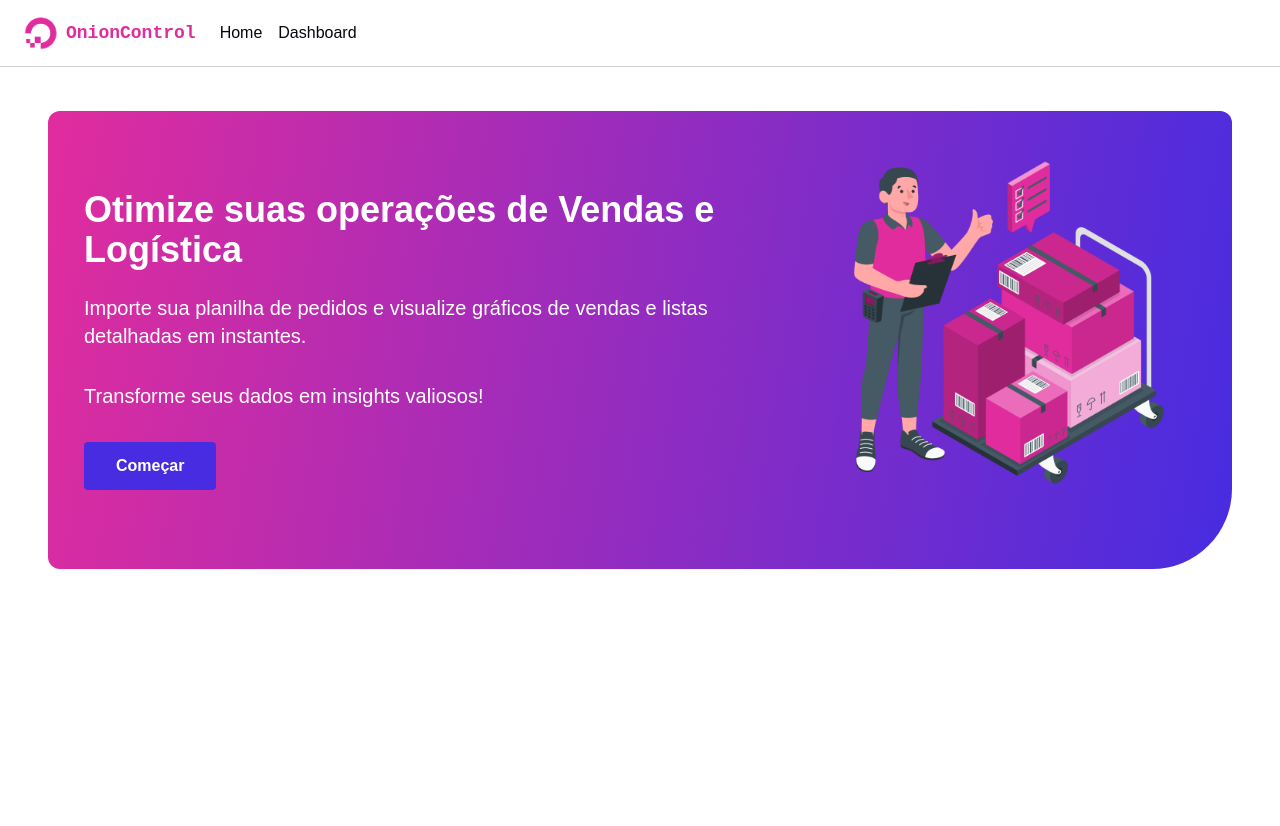
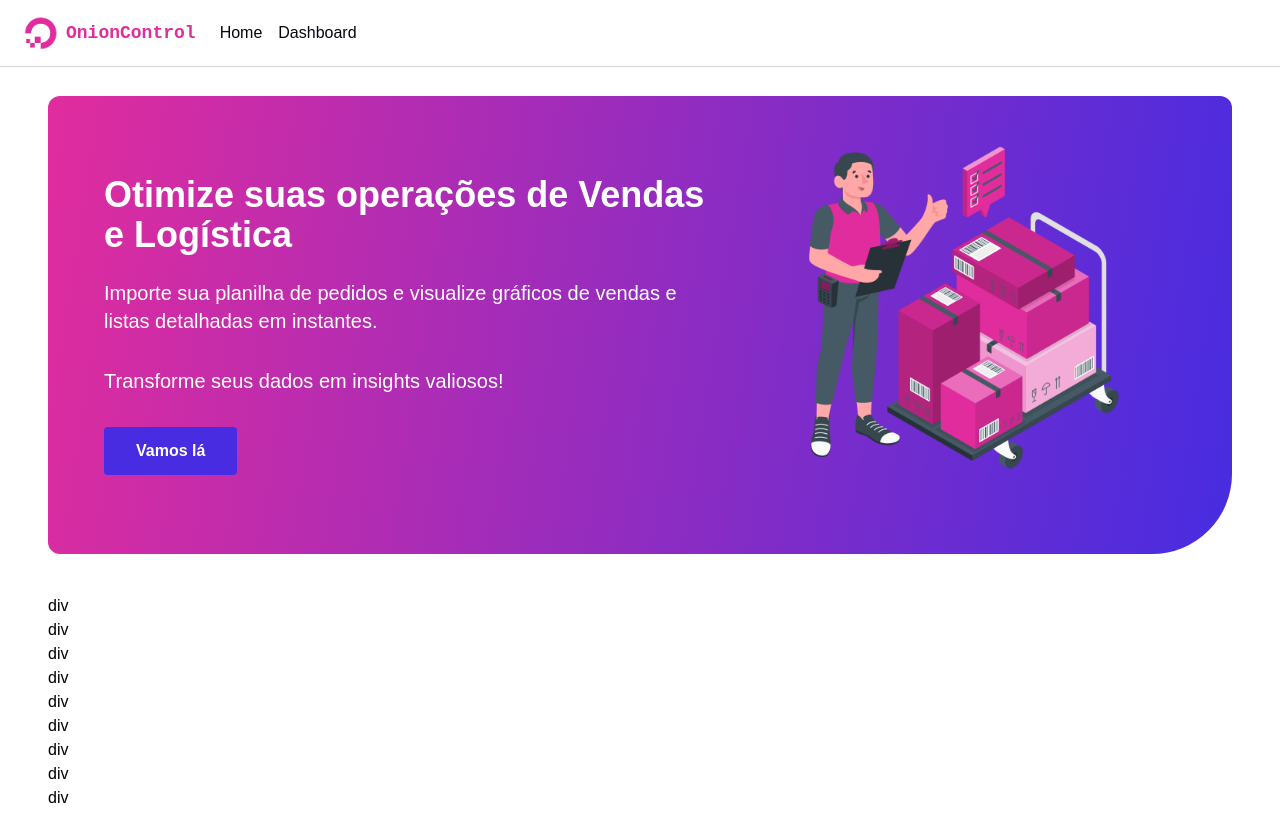
Before and after one commit to naluhfvc/OnionControl, a React (Vite) app in the folder onion-client/: page / in a window 1280 px wide. Before the commit the page ends 800 px from the top, so only its background shows below. Built offline with nearby package versions, Linux system fonts and the light colour scheme.

Commit message:
ajustando classes

```diff
--- a/onion-client/src/components/Banner/Banner.jsx
+++ b/onion-client/src/components/Banner/Banner.jsx
@@ -1,32 +1,35 @@
 import banner from "../../assets/bannerimage.png";
 import { motion } from "framer-motion";
-import { fadeIn } from "../../variants";
+import "./banner.css";
+import { fadeIn } from "../../variants/variants";
 
 const Banner = () => {
     return (
-        <div className="gradientBg rounded-xl rounded-br-[80px] md:p-9 px-4 py-9">
-            <div className="flex flex-col md:flex-row-reverse justify-between items-center gap-10">
+        <div className="gradient-bg banner">
+            <div className="banner-content">
                 <motion.div
                     variants={fadeIn("down", 0.2)}
                     initial="hidden"
                     whileInView={"show"}
                     viewport={{ once: false, amount: 0.7 }}
                 >
-                    <img src={banner} className="lg:h-[386px]" />
+                    <img src={banner} className="banner-image" />
                 </motion.div>
                 <div className="md:w-3/5">
-                    <h2 className="md:text-4xl text-4xl font-bold text-white mb-6 leaning-relaxed">
+                    <h2 className="banner-title">
                         Otimize suas operações de Vendas e Logística
                     </h2>
-                    <p className="text-white text-xl mb-8">
+                    <p className="banner-text">
                         Importe sua planilha de pedidos e visualize gráficos de
                         vendas e listas detalhadas em instantes.
                     </p>
-                    <p className="text-white text-xl mb-8">
+                    <p className="banner-text">
                         Transforme seus dados em insights valiosos!
                     </p>
                     <div>
-                        <button className="btn">Começar</button>
+                        <a href="#import">
+                            <button className="btn">Vamos lá</button>
+                        </a>
                     </div>
                 </div>
             </div>
--- /dev/null
+++ b/onion-client/src/components/Banner/banner.css
@@ -0,0 +1,23 @@
+.gradient-bg {
+    background: linear-gradient(99deg, #E12C9E 0%, #472ce1 100%);
+}
+
+.banner {
+    @apply rounded-xl rounded-br-[80px] md:p-9 xl:px-14 px-4 py-9;
+}
+
+.banner-content {
+    @apply flex flex-col md:flex-row-reverse justify-between items-center gap-10;
+}
+
+.banner-image {
+    @apply lg:h-[386px] xl:mr-10;
+}
+
+.banner-title {
+    @apply md:text-4xl text-4xl font-bold text-white mb-6 leading-relaxed;
+}
+
+.banner-text {
+    @apply text-white text-xl mb-8 text-white text-xl mb-8;
+}
--- /dev/null
+++ b/onion-client/src/components/Import/Import.jsx
@@ -0,0 +1,17 @@
+const Import = () => {
+    return (
+        <div className="mt-10">
+            <p>div</p>
+            <p>div</p>
+            <p>div</p>
+            <p>div</p>
+            <p>div</p>
+            <p>div</p>
+            <p>div</p>
+            <p>div</p>
+            <p>div</p>
+        </div>
+    );
+}
+
+export default Import;
--- a/onion-client/src/components/Navbar/navbar.css
+++ b/onion-client/src/components/Navbar/navbar.css
@@ -1,10 +1,6 @@
-@tailwind base;
-@tailwind components;
-@tailwind utilities;
-
 /* Estilos personalizados para o Navbar usando Tailwind */
 .navbar{
-    @apply w-full p-2 border-b border-solid bg-white;
+    @apply w-full p-2 border-b border-solid bg-white fixed top-0 right-0 left-0;
     border-color: rgb(216, 209, 209);
 }
 
--- a/onion-client/src/index.css
+++ b/onion-client/src/index.css
@@ -3,11 +3,7 @@
 @tailwind utilities;
 
 :root {
-  @apply font-poppins;
-}
-
-.gradientBg{
-    background: linear-gradient(99deg, #E12C9E 0%, #472ce1 100%);
+  @apply font-poppins bg-white;
 }
 
 .btn {
--- a/onion-client/src/pages/Home/Home.jsx
+++ b/onion-client/src/pages/Home/Home.jsx
@@ -1,15 +1,17 @@
 import React from "react";
 import Navbar from "../../components/Navbar/Navbar";
 import Banner from "../../components/Banner/Banner";
+import Import from "../../components/Import/Import";
 
 const HomePage = () => {
     return (
-        <div>
+        <>
             <Navbar />
-            <div className="md:px-12 p-4 max-w-screen-2xl mx-auto xl:mt-7 mt-16">
+            <div className="md:px-12 p-4 mx-auto xl:mt-20 mt-10">
                 <Banner />
+                <Import />
             </div>
-        </div>
+        </>
     );
 };
 
--- a/onion-client/src/variants.js
+++ b/onion-client/src/variants/variants.js
@@ -1,4 +1,3 @@
-
 
 export const fadeIn = (direction, delay) => {
     return {
```
Also changed, not shown: onion-client/src/components/Import/import.css (added).
